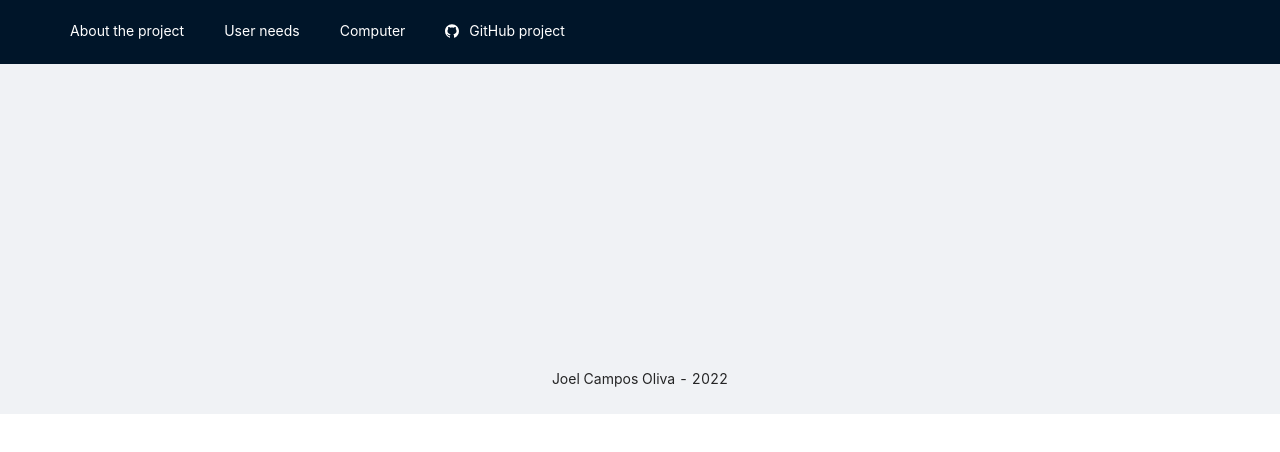
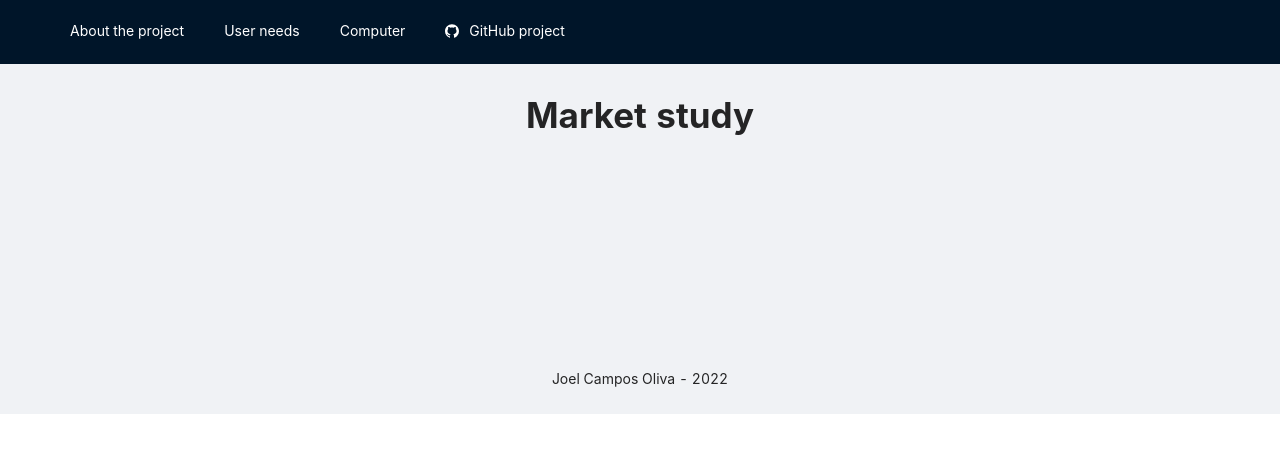
Before and after one commit to TheMineWayEstudis/M5-s-final-project-website, a React (Create React App) app in the folder web-m5/: page /computer/market-study in a window 1280 px wide. Shown: the top 452 px of the page. Built offline with nearby package versions, Linux system fonts and the light colour scheme.

Commit message:
Market study header

```diff
--- a/web-m5/src/view/marketStudy/MarketStudy.tsx
+++ b/web-m5/src/view/marketStudy/MarketStudy.tsx
@@ -1,7 +1,9 @@
-import React from 'react'
+import SectionTitle from '../shared/components/SectionTitle';
 
 export default function MarketStudy() {
     return (
-        <></>
+        <>
+            <SectionTitle>Market study</SectionTitle>
+        </>
     );
 }
```
